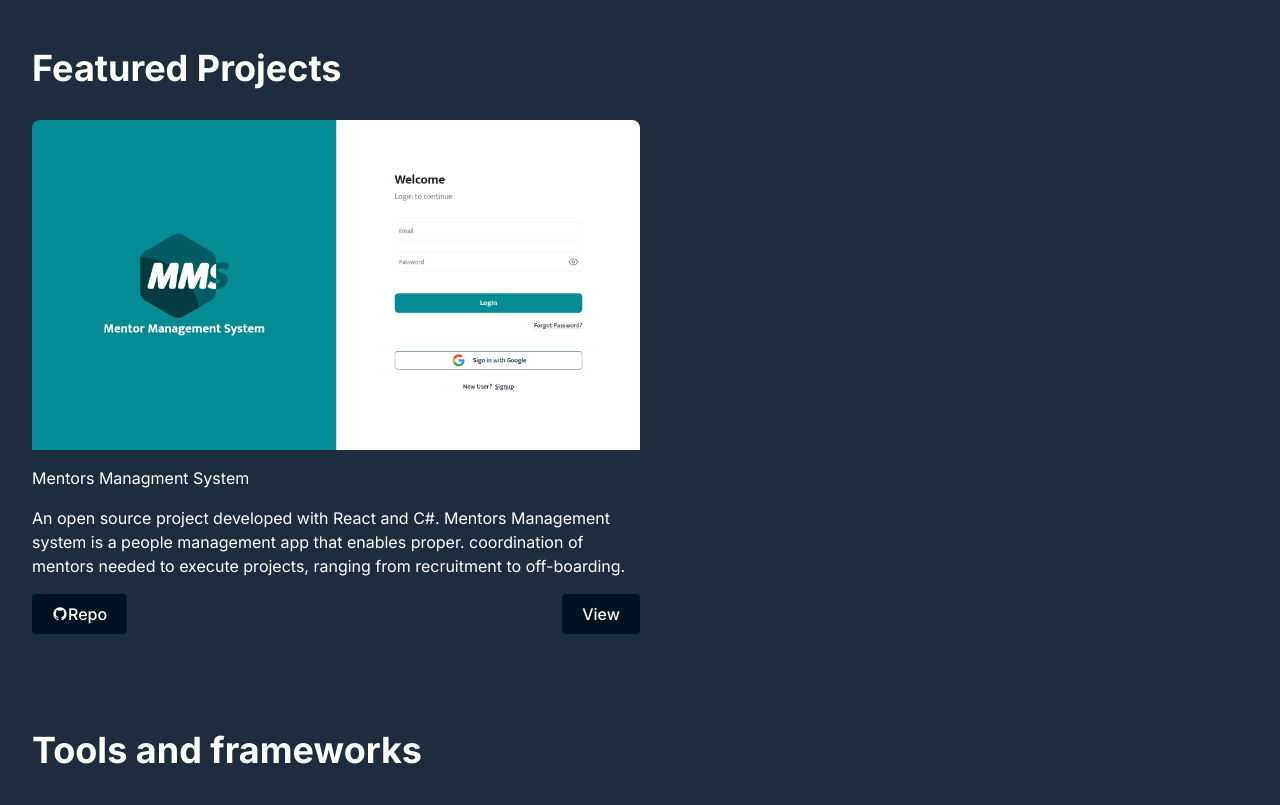
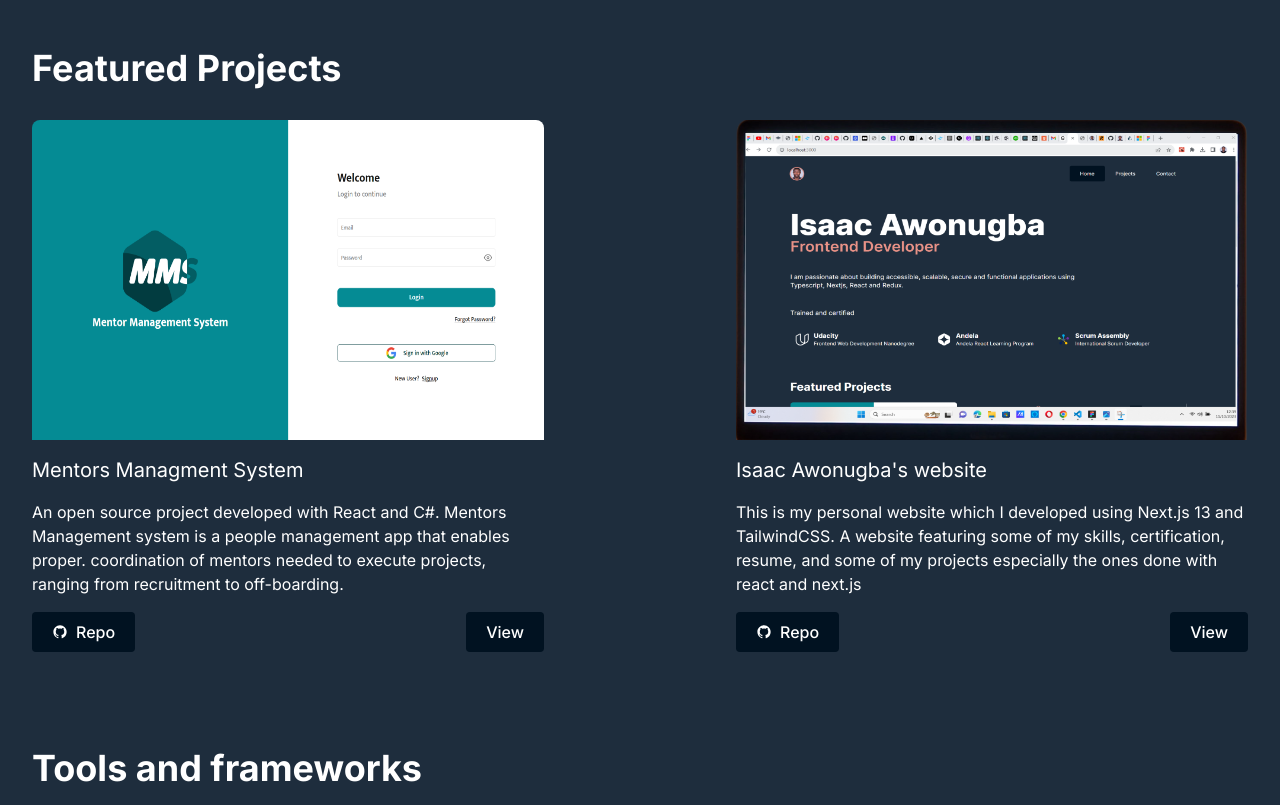
Before and after one commit to it-awonugba/portfolio, a Next.js app: page / in a window 1280 px wide. Shown: the part 700-1505 px from the top of the page. Built offline with nearby package versions, Linux system fonts and the light colour scheme.

Commit message:
Projects data completed

```diff
--- a/components/featuredProjects/FeaturedProjects.tsx
+++ b/components/featuredProjects/FeaturedProjects.tsx
@@ -1,6 +1,7 @@
 import Image from "next/image";
 import Project from "./Project";
 import MentorManager from "@/assets/img/MentorManager.png";
+import MyPortfolio from "@/assets/img/MyPortfolio.png";
 
 function FeaturedProjects() {
   const projects = [
@@ -9,15 +10,23 @@ function FeaturedProjects() {
         title: "Mentors Managment System",
         description: "An open source project developed with React and C#. Mentors Management system is a people management app that enables proper. coordination of mentors needed to execute projects, ranging from recruitment to off-boarding.",
         repo: "https://github.com/ALCOpenSource/Mentor-Management-System-Team-5",
-        snapshot: <Image src={MentorManager} alt="Mentor manager project" className="rounded-t-lg"/>,
-        url: ""
+        snapshot: <Image src={MentorManager} alt="Mentor manager project" className="rounded-t-lg h-auto lg:h-80"/>,
+        url: "https://mmsadmin.samprotech.duckdns.org/"
+    },
+    {
+        id: 2,
+        title: "Isaac Awonugba's website",
+        description: "This is my personal website which I developed using Next.js 13 and TailwindCSS. A website featuring some of my skills, certification, resume, and some of my projects especially the ones done with react and next.js",
+        repo: "https://github.com/it-awonugba/portfolio",
+        snapshot: <Image src={MyPortfolio} alt="Isaac Awonugba's website" className="rounded-t-lg h-auto lg:h-80"/>,
+        url: "https://isaacawonugba.vercel.app"
     }
   ];
 
   return (
     <section className="space-y-8">
         <h2 className="font-bold text-4xl text-white">Featured Projects</h2>
-        <div className="flex">
+        <div className="flex flex-wrap gap-16 justify-between">
             {projects.map(project => <Project {...project} key={project.id} />) }
         </div>
     </section>
--- a/components/featuredProjects/Project.tsx
+++ b/components/featuredProjects/Project.tsx
@@ -4,14 +4,14 @@ import { BiLogoGithub } from "react-icons/bi";
 
 function Project({title, description, repo, snapshot, url} : ProjectType) {
   return (
-    <figure className="w-full lg:w-1/2">
+    <figure className="max-w-lg">
             <div className="w-full mb-4">{snapshot}</div>
             <div className="text-white space-y-4">
-                <h3>{title}</h3>
+                <h3 className="text-xl">{title}</h3>
                 <p>{description}</p>
                 <figcaption className="flex justify-between font-medium">
-                    <Link href={repo} className="flex px-5 py-2 items-center rounded bg-accent"><BiLogoGithub /> Repo</Link>
-                    <Link href={url} className="px-5 py-2 rounded bg-accent">View</Link>
+                    <Link target="_blank" href={repo} className="flex px-5 py-2 space-x-2 items-center rounded bg-accent hover:bg-primary hover:outline hover:outline-accent"><BiLogoGithub /> <span>Repo</span></Link>
+                    <Link target="_blank" href={url} className="px-5 py-2 rounded bg-accent hover:bg-primary hover:outline hover:outline-accent">View</Link>
                 </figcaption>
             </div>
     </figure>
```
Also changed, not shown: assets/img/MyPortfolio.png (added).
